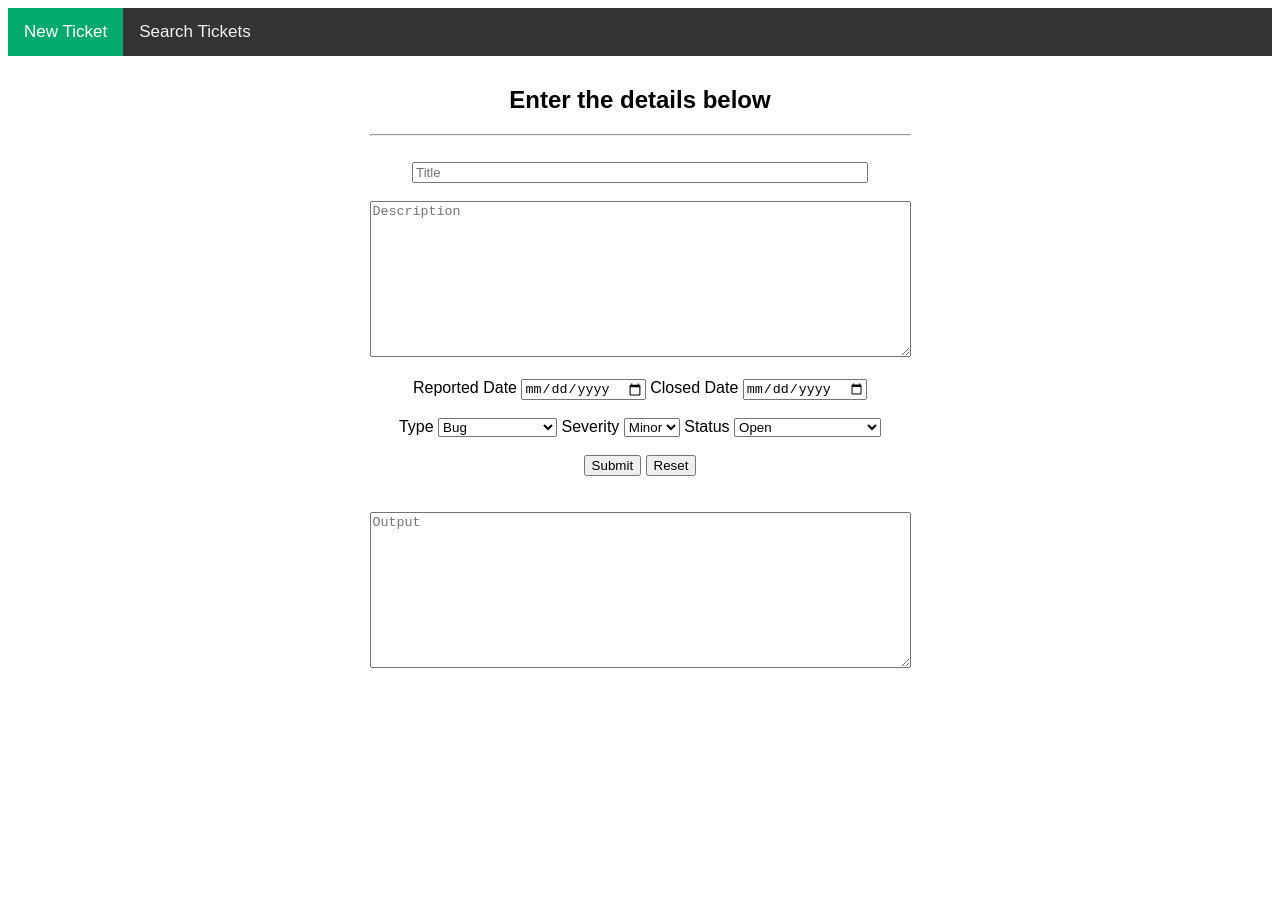
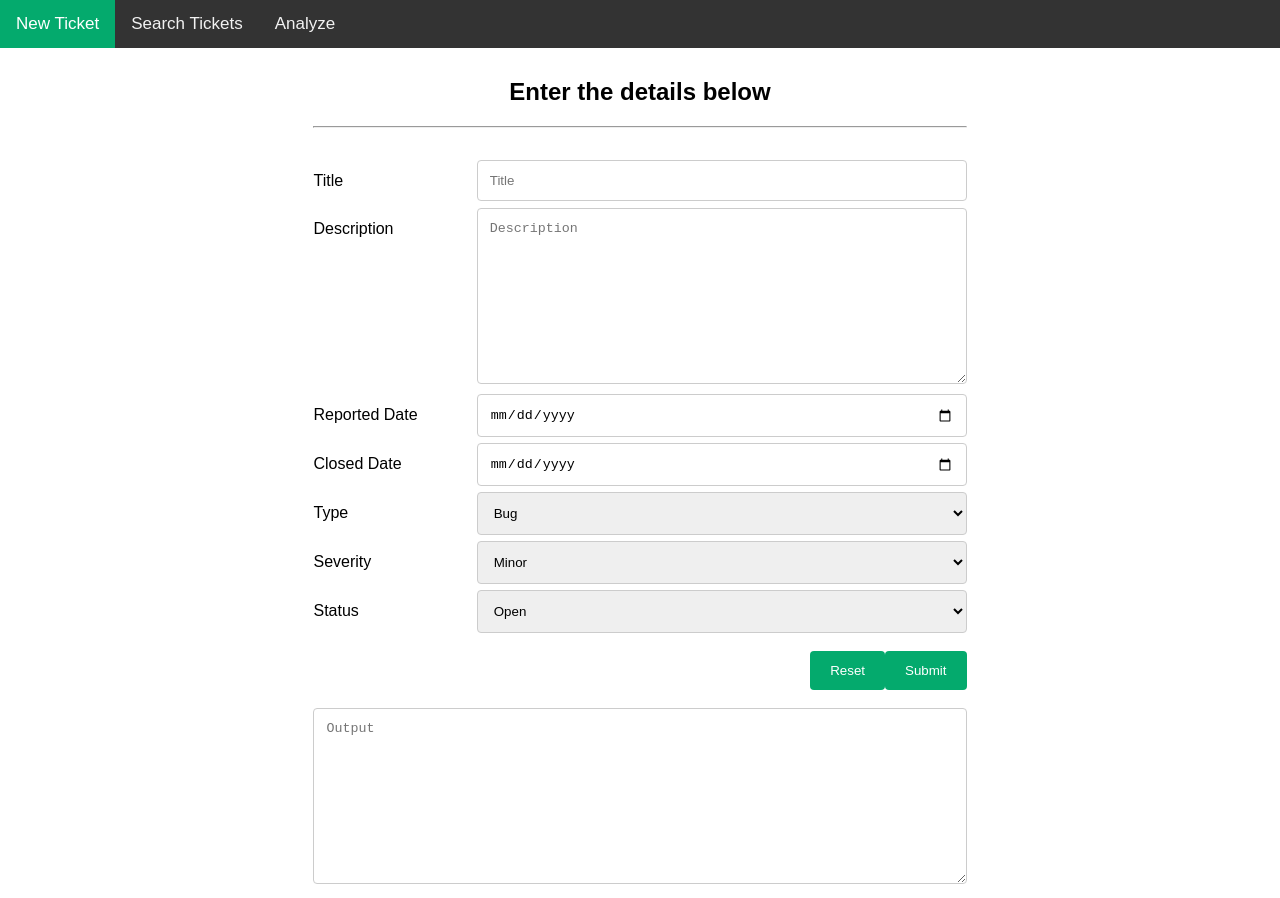
Before and after one commit to keystroke01/ticketing-app, a plain HTML site: page newTicket.html in a window 1280 px wide. Before the commit the page ends 800 px from the top, so only its background shows below. Drawn offline with Linux system fonts and the light colour scheme.

Commit message:
Updated main.py, and html files

```diff
--- a/newTicket.html
+++ b/newTicket.html
@@ -11,39 +11,74 @@
 <body>
     <div class="topnav">
         <a class="active" href="newTicket.html">New Ticket</a>
-        <a href="newTicket.html">Search Tickets</a>
+        <a href="searchTickets.html">Search Tickets</a>
+        <a href="analyzeTickets.html">Analyze</a>
     </div>
 
-    <div id="outer-block" align='center'>
+    <div id="outer-block" align='left'>
         <form>
             <h2>Enter the details below</h2>
-            <hr><br>
-            <div id="title-desc-block" name="title-desc-block">
+            <hr>
+            <br>
+            <div class="row">
+                <div class="col-25">
+                    <label for="ticket-title" id="ticket-title-label">Title</label>
+                </div>
+                <div class="col-75">
                     <input type="text" id="ticket-title" name="ticket-title" placeholder="Title">
-                <br><br>
-                <textarea id="ticket-description" name="ticket-description" rows="10vw" cols="65vw"
-                    placeholder="Description"></textarea>
                 </div>
-            <br>
-            <div id="buttons-block" class="buttons-block">
-                <label for="reported-date">Reported Date</label>
+            </div>
+            <div class="row">
+                <div class="col-25">
+                    <label for="ticket-description" id="ticket-description-label">Description</label>
+                </div>
+                <div class="col-75">
+                    <textarea id="ticket-description" name="ticket-description" rows="10vw" cols="65vw" placeholder="Description"></textarea>
+                </div>
+            </div>
+            <div class="row">
+               <div class="col-25">
+                   <label for="reported-date" id="reported-date-label">Reported Date</label>
+                </div>
+                <div class="col-75">
                     <input type="date" id="reported-date" name="reported-date">
-                <label for="closed-date">Closed Date</label>
+                </div>
+            </div>
+            <div class="row">
+                <div class="col-25">
+                    <label for="closed-date" id="closed-date-label">Closed Date</label>
+                </div>
+                <div class="col-75">
                     <input type="date" id="closed-date" name="closed-date">
                 </div>
-            <br>
-            <div id="selection-block" class="selection-block">
+            </div>
+            <div class="row">
+                <div class="col-25">
                     <label for="ticket-type">Type</label>
+                </div>
+                <div class="col-75">
                     <select id="ticket-type" name="ticket-type">
                         <option value="bug">Bug</option>
                         <option value="user-assistance">User Assistance</option>
                     </select>
+                </div>
+            </div>
+            <div class="row">
+                <div class="col-25">
                     <label for="ticket-severity">Severity</label>
+                </div>
+                <div class="col-75">
                     <select id="ticket-severity" name="ticket-severity">
                         <option value="minor">Minor</option>
                         <option value="major">Major</option>
                     </select>
+                </div>
+            </div>
+            <div class="row">
+                <div class="col-25">
                     <label for="ticket-status">Status</label>
+                </div>
+                <div class="col-75">
                     <select id="ticket-status" name="ticket-status">
                         <option value="open">Open</option>
                         <option value="in-progress">In Progress</option>
@@ -51,16 +86,16 @@
                         <option value="closed">Closed</option>
                     </select>
                 </div>
+            </div>
             <br>
-            <div id="buttons-block" name="buttons-block">
-                <button type="button" id="submit-button" name="new-ticket-submit-button"
-                    class="btn-success">Submit</button>
+            <div class="row">
+                <button type="button" id="submit-button" name="new-ticket-submit-button" class="btn-success">Submit</button>
                 <button type="button" id="reset-button" name="new-ticket-reset-button" class="btn-danger">Reset</button>
             </div>
             <br>
-            <br>
+            <div class="row">
                 <textarea id="output-textarea" placeholder="Output" rows="10vw" cols="65vw"></textarea>
-
+            </div>
             <script src="./script.js"></script>
         </form>
     </div>
--- a/script.js
+++ b/script.js
@@ -11,4 +11,4 @@ function onSubmit() {
     document.getElementById('output-textarea').innerHTML = output;
 }
 
-document.getElementById('new-ticket-submit-button').addEventListener('click', onSubmit);
+document.getElementById('submit-button').addEventListener('click', onSubmit);
--- a/style.css
+++ b/style.css
@@ -1,7 +1,8 @@
 
 body {
-    nargin: 0;
-    font-family: Arial, Helvetica, sans-serif
+    margin: 0;
+    font-family: Arial, Helvetica, sans-serif;
+    width: auto;
 }
 
 .topnav {
@@ -44,13 +45,80 @@ h2{
     text-align: center;
 }
 
-#ticket-title{
-    width: 35vw;
+#ticket-title,
+#ticket-description{
+    width: 100%;
+}
+
+* {
+  box-sizing: border-box;
+}
+
+input[type=text], select, textarea {
+  width: 100%;
+  padding: 12px;
+  border: 1px solid #ccc;
+  border-radius: 4px;
+  resize: vertical;
+}
+
+input[type=date] {
+  width: 100%;
+  padding: 12px;
+  border: 1px solid #ccc;
+  border-radius: 4px;
+}
+
+label {
+  padding: 12px 12px 12px 0;
+  display: inline-block;
+}
+
+button[type=button] {
+  background-color: #04AA6D;
+  color: white;
+  padding: 12px 20px;
+  border: none;
+  border-radius: 4px;
+  cursor: pointer;
+  float: right;
+}
+
+button[type=button]:hover {
+  background-color: #45a049;
+}
+
+.container {
+  border-radius: 5px;
+  background-color: #f2f2f2;
+  padding: 20px;
 }
 
 
-#selection-block,
-#buttons-block {
-    margin: auto;
-    text-align: center;
+.col-25 {
+  float: left;
+  width: 25%;
+  margin-top: 6px;
 }
+
+.col-75 {
+  float: left;
+  width: 75%;
+  margin-top: 6px;
+}
+
+
+/* Clear floats after the columns */
+.row:after {
+  content: "";
+  display: table;
+  clear: both;
+}
+
+
+@media screen and (max-width: 600px) {
+  .col-25, .col-75, input[type=submit] {
+    width: 100%;
+    margin-top: 0;
+  }
+}
```
Also changed, not shown: analyzeTickets.html (added, +17 -0 lines), searchTickets.html (added, +17 -0 lines), 1 other file. Lines whose indentation alone changed are shown as unchanged.
